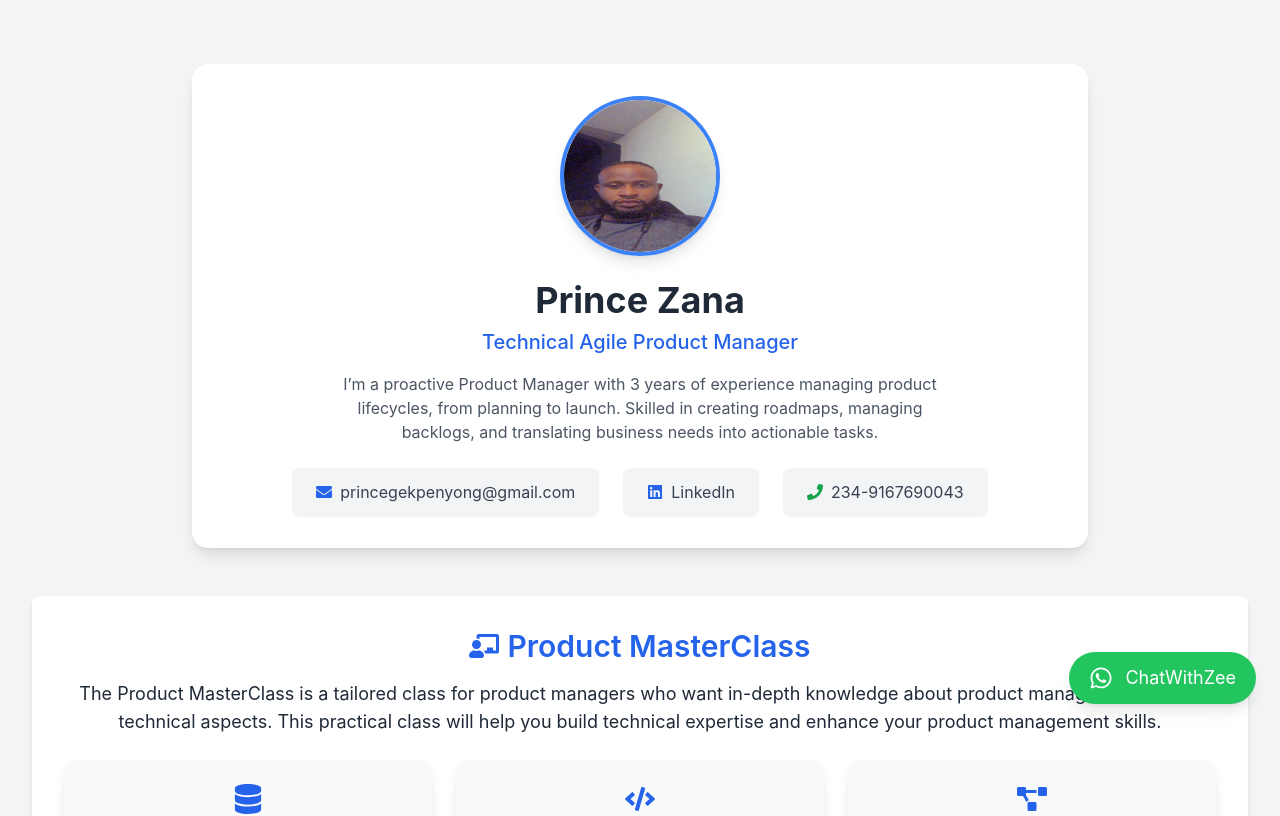
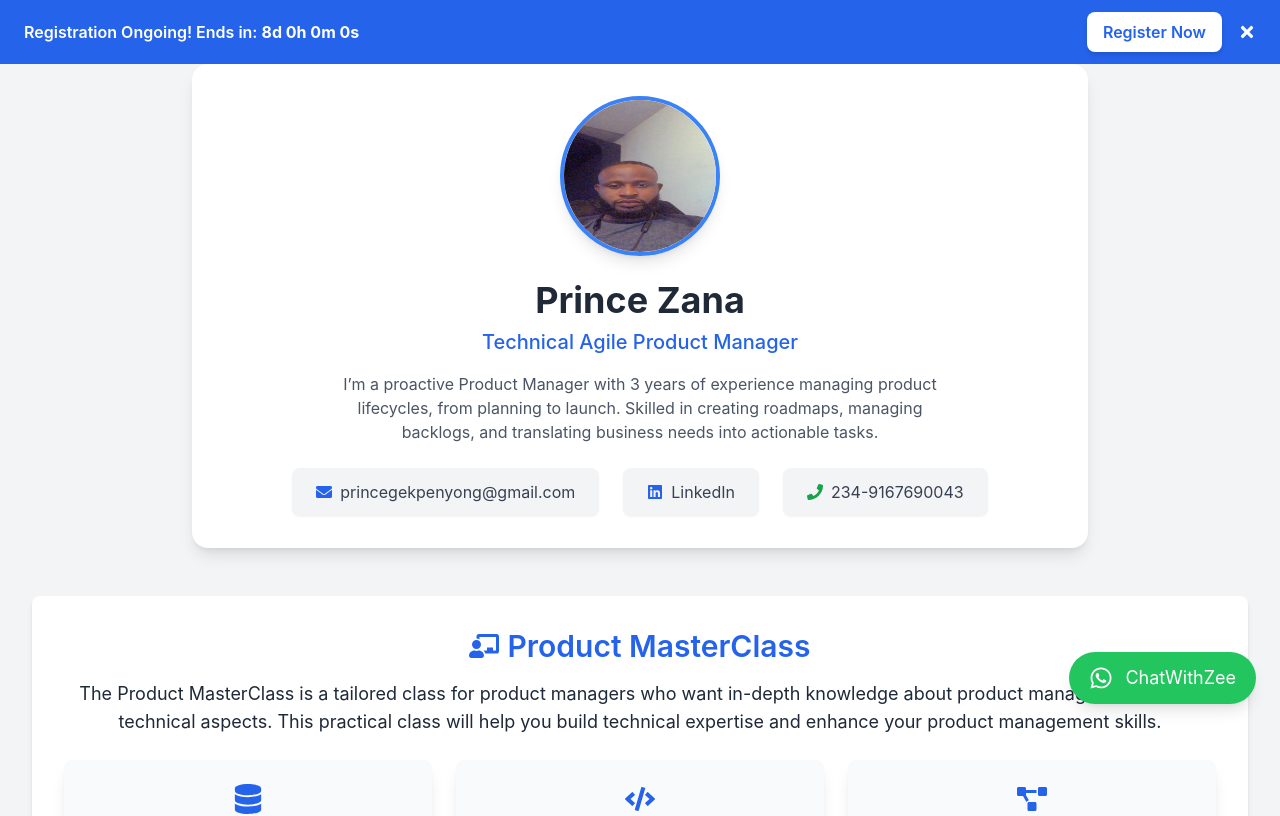
Before and after one commit to Zanarepo/MasterClassWebsite, a React (Create React App) app: page / in a window 1280 px wide. Shown: the top 816 px of the page. Built offline with nearby package versions, Linux system fonts and the light colour scheme.

Commit message:
new compo added

```diff
--- /dev/null
+++ b/src/component/CountDown.js
@@ -0,0 +1,57 @@
+import React, { useState, useEffect } from "react";
+import { FaTimes } from "react-icons/fa"; // Close button icon
+
+export default function OngoingRegistration() {
+  const calculateTimeLeft = () => {
+    const endDate = new Date();
+    endDate.setDate(endDate.getDate() + 8); // Registration ends in 8 days
+    const now = new Date();
+    const difference = endDate - now;
+
+    if (difference <= 0) return null; // Hide when countdown ends
+
+    return {
+      days: Math.floor(difference / (1000 * 60 * 60 * 24)),
+      hours: Math.floor((difference / (1000 * 60 * 60)) % 24),
+      minutes: Math.floor((difference / (1000 * 60)) % 60),
+      seconds: Math.floor((difference / 1000) % 60),
+    };
+  };
+
+  const [timeLeft, setTimeLeft] = useState(calculateTimeLeft());
+  const [visible, setVisible] = useState(true);
+
+  useEffect(() => {
+    const timer = setInterval(() => {
+      setTimeLeft(calculateTimeLeft());
+    }, 1000);
+
+    return () => clearInterval(timer);
+  }, []);
+
+  if (!timeLeft || !visible) return null; // Hide when countdown ends or dismissed
+
+  return (
+    <div className="fixed top-0 left-0 w-full bg-blue-600 text-white py-3 px-6 flex justify-between items-center text-sm md:text-base z-50 animate-fadeIn">
+      <p className="font-semibold">
+        Registration Ongoing! Ends in:{" "}
+        <span className="font-bold">
+          {timeLeft.days}d {timeLeft.hours}h {timeLeft.minutes}m {timeLeft.seconds}s
+        </span>
+      </p>
+      <div className="flex items-center space-x-4">
+        <a
+          href="https://wa.me/2349167690043"
+          target="_blank"
+          rel="noopener noreferrer"
+          className="bg-white text-blue-600 font-semibold px-4 py-2 rounded-lg shadow-md hover:bg-gray-200 transition duration-300"
+        >
+          Register Now
+        </a>
+        <button onClick={() => setVisible(false)} className="text-white hover:text-gray-300 transition">
+          <FaTimes className="text-lg" />
+        </button>
+      </div>
+    </div>
+  );
+}
--- a/src/component/HomePage.js
+++ b/src/component/HomePage.js
@@ -12,6 +12,13 @@ import MasterClass from "./MasterClass"
 import Registration from "./Registration"
 import Reviews from "./Reviews"
 import ChatWithZee from "./ChatWithZee"
+import CountDown from "./CountDown"
+import WelcomePopUp from "./WelcomePopUp"
+
+
+
+
+
 // Contact from "./Contact";
 import Features from "./Features";
 
@@ -56,9 +63,9 @@ const HomePage = () => {
        {/* Interests Section */}
 
        <Reviews />
+      <WelcomePopUp/>
 
-
-
+      <CountDown/>
       {/* Contact Section
       <Contact />*/}
     </div>
--- /dev/null
+++ b/src/component/WelcomePopUp.js
@@ -0,0 +1,24 @@
+import React, { useState, useEffect } from "react";
+
+export default function WelcomePopup() {
+  const [visible, setVisible] = useState(true);
+
+  useEffect(() => {
+    const timer = setTimeout(() => {
+      setVisible(false);
+    }, 5000); // Hide after 5 seconds
+
+    return () => clearTimeout(timer);
+  }, []);
+
+  if (!visible) return null;
+
+  return (
+    <div className="fixed top-0 left-0 w-full h-full flex justify-center items-center bg-black bg-opacity-50 z-50">
+      <div className="bg-white p-6 rounded-lg shadow-lg text-center w-96 animate-fadeIn">
+        <h2 className="text-2xl font-bold text-blue-600">Welcome to Zee Master-Class!</h2>
+        <p className="text-gray-700 mt-2">Get ready to enhance your product management skills.</p>
+      </div>
+    </div>
+  );
+}
```
